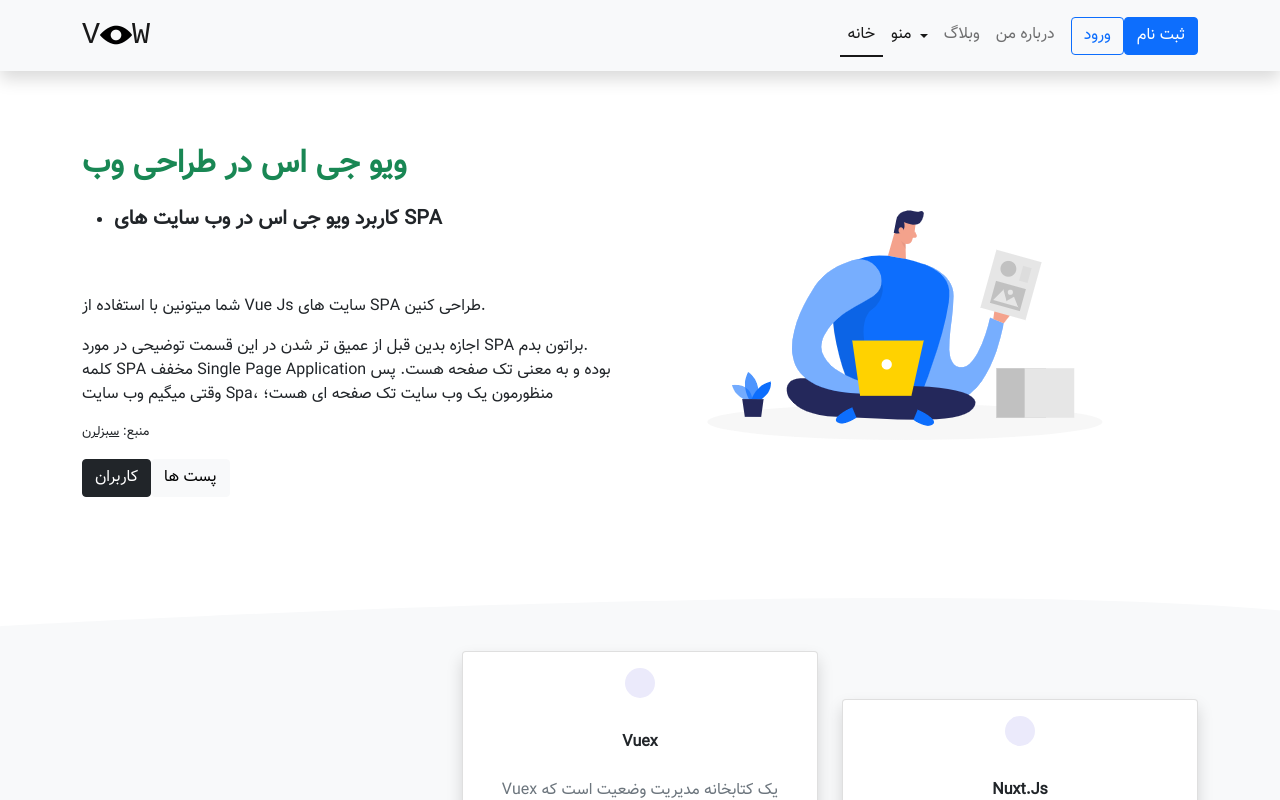
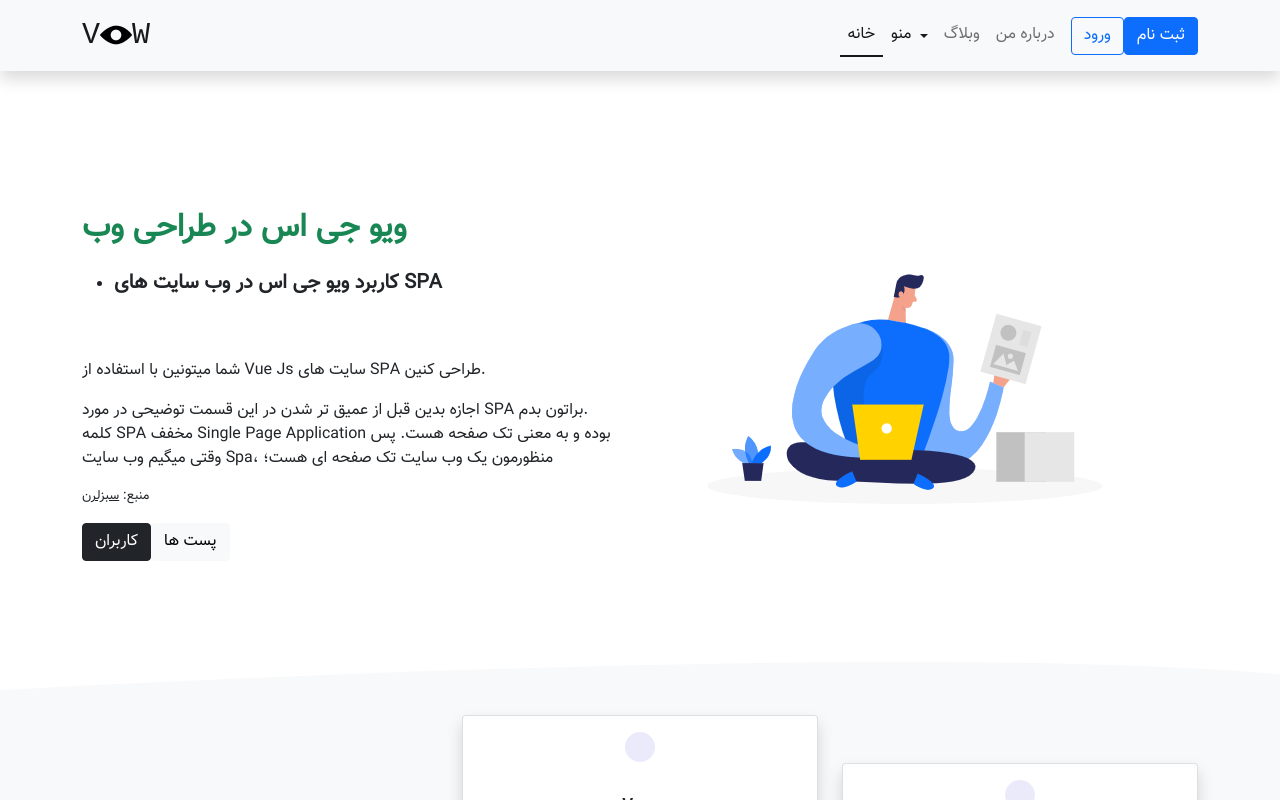
Before and after one commit to Dellcash/Single-page-application, a Vue app: page / in a window 1280 px wide. Shown: the top 800 px of the page. Built offline with nearby package versions, Linux system fonts and the light colour scheme.

Commit message:
Update section-1.vue

```diff
--- a/src/pages/home/section-1.vue
+++ b/src/pages/home/section-1.vue
@@ -1,27 +1,33 @@
 <template>
-  <div class="container">
-    <div class="row align-items-center">
+  <section>
+    <div class="container ">
+      <div class="row align-items-center mt-5 pt-3">
         <div class="col-md-6 mt-5 mt-md-0">
           <h2 class="fw-bold text-success mb-4">
             ویو جی اس در طراحی وب
           </h2>
           <ul>
-          <li><h5 class="fw-bold">کاربرد ویو جی اس در وب سایت های SPA</h5></li>
+            <li>
+              <h5 class="fw-bold">کاربرد ویو جی اس در وب سایت های SPA</h5>
+            </li>
           </ul>
           <br />
-        <br>
+          <br />
           <p>
-          <span>شما میتونین با استفاده از Vue Js سایت های SPA طراحی کنین.</span>
+            <span
+              >شما میتونین با استفاده از Vue Js سایت های SPA طراحی کنین.</span
+            >
           </p>
           <p>
             <span
-            >اجازه بدین قبل از عمیق تر شدن در این قسمت توضیحی در مورد SPA براتون
-            بدم.</span
+              >اجازه بدین قبل از عمیق تر شدن در این قسمت توضیحی در مورد SPA
+              براتون بدم.</span
             >
             <br />
             <span
               >کلمه SPA مخفف Single Page Application بوده و به معنی تک صفحه هست.
-            پس وقتی میگیم وب سایت Spa، منظورمون یک وب سایت تک صفحه ای هست؛</span
+              پس وقتی میگیم وب سایت Spa، منظورمون یک وب سایت تک صفحه ای
+              هست؛</span
             >
           </p>
           <!-- <p>
@@ -60,11 +66,13 @@
           <p class="source">
             <span
               >منبع:
-            <a class="text-reset" href="https://sabzlearn.ir/" target="_blank">سبزلرن</a>
+              <a class="text-reset" href="https://sabzlearn.ir/" target="_blank"
+                >سبزلرن</a
+              >
             </span>
           </p>
 
-        <router-link class="btn btn-dark" :to="{ name: 'users' }"
+          <router-link class="btn btn-dark " :to="{ name: 'users' }"
             >کاربران</router-link
           >
           <router-link class="btn btn-light me-3" :to="{ name: 'posts' }"
@@ -72,10 +80,15 @@
           >
         </div>
         <div class="col-md-6">
-        <img class="img-fluid rounded" src="@/assets/images/img1.png" alt="designer">
+          <img
+            class="img-fluid "
+            src="@/assets/images/img1.png"
+            alt="designer"
+          />
         </div>
       </div>
     </div>
+  </section>
 </template>
 
 <script>
```
Lines whose indentation alone changed are shown as unchanged.
